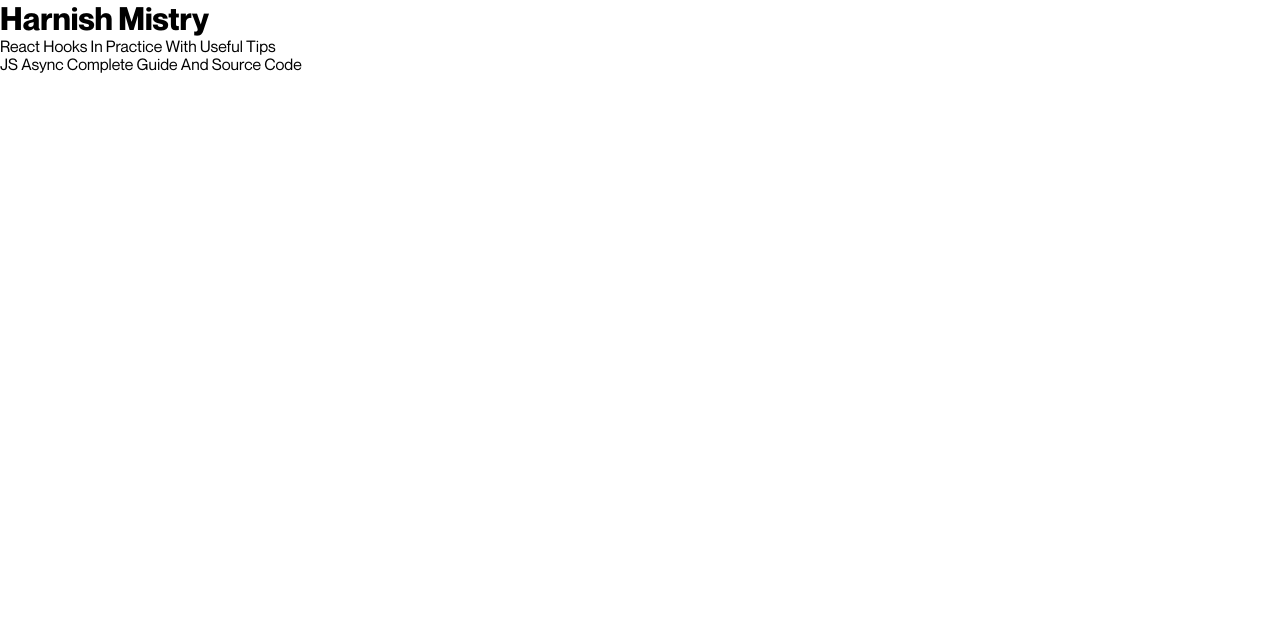
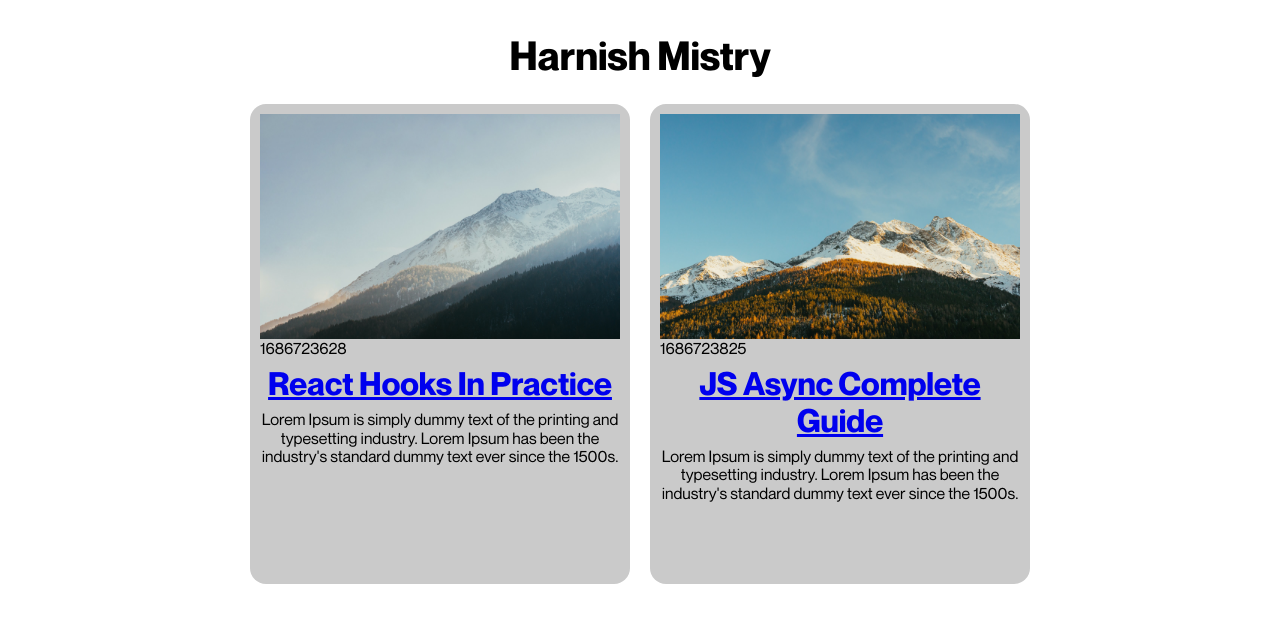
Before and after one commit to harrnish/blog, a Gatsby site: page / in a window 1280 px wide. Built offline with nearby package versions, Linux system fonts and the light colour scheme; Gatsby itself is replaced by a stand-in of ours.

Commit message:
Hotfixing images and more styles

```diff
--- a/src/blogs/javascript-async.md
+++ b/src/blogs/javascript-async.md
@@ -4,7 +4,7 @@ fullTitle: JS Async Complete Guide And Source Code
 desc: Lorem Ipsum is simply dummy text of the printing and typesetting industry. Lorem Ipsum has been the industry's standard dummy text ever since the 1500s.
 slug: js-async-complete-guide
 date: 1686723825
-img: ../images/js-hooks.jpg
+img: ../images/img-1.jpg
 ---
 
 Lorem Ipsum is simply dummy text of the printing and typesetting industry. Lorem Ipsum has been the industry's standard dummy text ever since the 1500s, when an unknown printer took a galley of type and scrambled it to make a type specimen book. It has survived not only five centuries, but also the leap into electronic typesetting, remaining essentially unchanged. It was popularised in the 1960s with the release of Letraset sheets containing Lorem Ipsum passages, and more recently with desktop publishing software like Aldus PageMaker including versions of Lorem Ipsum.
--- a/src/blogs/react-hooks.md
+++ b/src/blogs/react-hooks.md
@@ -4,7 +4,7 @@ fullTitle: React Hooks In Practice With Useful Tips
 desc: Lorem Ipsum is simply dummy text of the printing and typesetting industry. Lorem Ipsum has been the industry's standard dummy text ever since the 1500s.
 slug: react-hooks-in-practice
 date: 1686723628
-img: ../images/react-hooks.jpg
+img: ../images/img-2.jpg
 ---
 
 Lorem Ipsum is simply dummy text of the printing and typesetting industry. Lorem Ipsum has been the industry's standard dummy text ever since the 1500s, when an unknown printer took a galley of type and scrambled it to make a type specimen book. It has survived not only five centuries, but also the leap into electronic typesetting, remaining essentially unchanged. It was popularised in the 1960s with the release of Letraset sheets containing Lorem Ipsum passages, and more recently with desktop publishing software like Aldus PageMaker including versions of Lorem Ipsum.
--- /dev/null
+++ b/src/components/BlogPost/BlogPost.js
@@ -0,0 +1,28 @@
+import React, { useEffect } from "react";
+import { Link } from "gatsby";
+import { GatsbyImage } from "gatsby-plugin-image";
+import * as styles from "./BlogPost.module.css";
+
+const BlogPost = ({ data }) => {
+  return (
+    <div className={styles.postContainer}>
+      <div className={styles.post}>
+        <Link to={"/blog/" + data.frontmatter.slug}>
+          <GatsbyImage
+            image={data.frontmatter.img.childImageSharp.gatsbyImageData}
+            alt={data.frontmatter.title}
+            className={styles.postImg}
+            quality={100}
+          />
+        </Link>
+        <p>{data.frontmatter.date}</p>
+        <Link to={"/blog/" + data.frontmatter.slug}>
+          <h1 className={styles.postTitle}>{data.frontmatter.title}</h1>
+        </Link>
+        <p className={styles.postDesc}>{data.frontmatter.desc}</p>
+      </div>
+    </div>
+  );
+};
+
+export default BlogPost;
--- /dev/null
+++ b/src/components/BlogPost/BlogPost.module.css
@@ -0,0 +1,44 @@
+.postContainer {
+  width: 50%;
+  height: 500px;
+  padding: 10px;
+}
+
+.post {
+  width: 100%;
+  height: 100%;
+  border-radius: 1rem;
+  background: #cacaca;
+  padding: 10px;
+}
+
+.postImg {
+  width: 100%;
+  height: 225px;
+  object-fit: cover;
+  cursor: pointer;
+}
+
+.postTitle {
+  text-align: center;
+  text-transform: capitalize;
+  font-size: 2rem;
+  margin: 0.5rem 0;
+  cursor: pointer;
+}
+
+.postDesc {
+  text-align: center;
+}
+
+@media (max-width: 840px) {
+  .postContainer {
+    width: 50%;
+  }
+}
+
+@media (max-width: 780px) {
+  .postContainer {
+    width: 100%;
+  }
+}
--- a/src/pages/index.js
+++ b/src/pages/index.js
@@ -1,15 +1,20 @@
 import * as React from "react";
 import Layout from "../components/Layout";
+import * as styles from "../styles/pages/index.module.css";
+
+import BlogPost from "../components/BlogPost/BlogPost";
 import { graphql } from "gatsby";
 
 export default function Home({ data }) {
   const blogs = data.allMarkdownRemark.nodes;
   return (
     <Layout>
-      <h1>Harnish Mistry</h1>
-      {blogs.map((blog, index) => (
-        <p key={index}>{blog.frontmatter.fullTitle}</p>
-      ))}
+      <h1 className={styles.header}>Harnish Mistry</h1>
+      <section className={["container", styles.blogs].join(" ")}>
+        {blogs.map((blog, index) => (
+          <BlogPost key={index} data={blog} />
+        ))}
+      </section>
     </Layout>
   );
 }
--- a/src/styles/global.css
+++ b/src/styles/global.css
@@ -36,16 +36,6 @@
 .container {
   margin: 0 auto;
   width: 100%;
-  max-width: 1140px;
-  padding: 0 1em;
-  border: 1px solid red;
+  max-width: 840px;
+  padding: 0 1.25em;
 }
-
-a,
-a:link,
-a:visited,
-a:hover,
-a:active {
-  text-decoration: none;
-  color: inherit;
-}
--- /dev/null
+++ b/src/styles/pages/index.module.css
@@ -0,0 +1,11 @@
+.header {
+  text-align: center;
+  margin: 2rem 0 1rem 0;
+  font-size: 2.5rem;
+}
+
+.blogs {
+  display: flex;
+  flex-wrap: wrap;
+  margin-bottom: 16px;
+}
```
Also changed, not shown: src/images/img-1.jpg (added), src/images/img-2.jpg (added).
